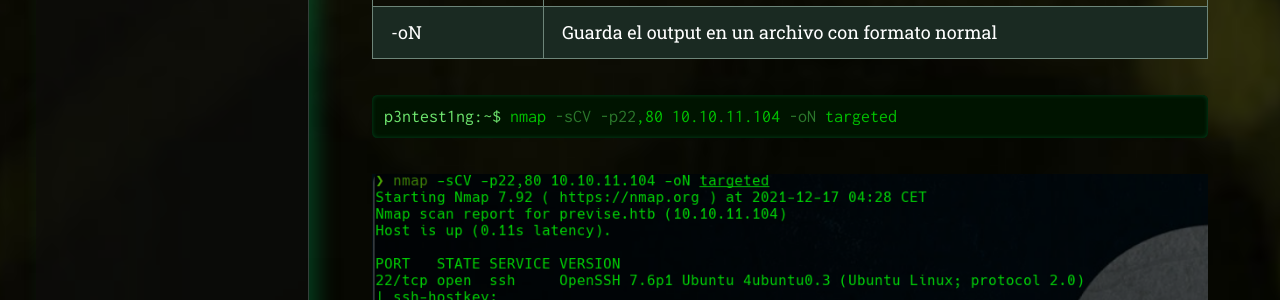
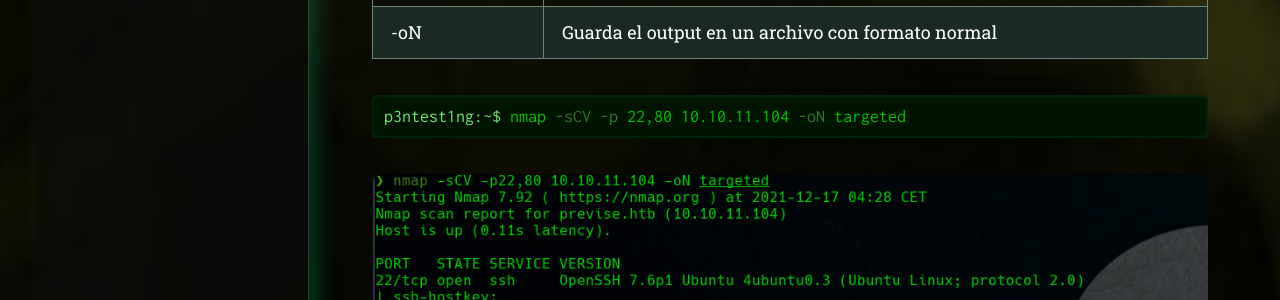
Before and after one commit to WildZarek/wildzarek.github.io, a Jekyll site: the page built from _posts/2022-01-08-previse-htb.md, in a window 1280 px wide. Shown: the part 4108-4408 px from the top of the page. Built offline with Jekyll 4.4.1, drawn with Linux system fonts in a browser that asks for light colours; nearby versions of some CDN libraries; some web fonts are replaced.

Commit message:
Minor changes

````diff
--- a/_posts/2022-01-08-previse-htb.md
+++ b/_posts/2022-01-08-previse-htb.md
@@ -72,7 +72,7 @@
 | -oN       | Guarda el output en un archivo con formato normal      |
 
 ```console
-p3ntest1ng:~$ nmap -sCV -p22,80 10.10.11.104 -oN targeted
+p3ntest1ng:~$ nmap -sCV -p 22,80 10.10.11.104 -oN targeted
 ```
 
 ![Nmap Scan 2](/assets/images/hackthebox/previse/nmap2.png)
@@ -112,7 +112,7 @@
 En este caso estoy utilizando un diccionario pequeño, si no encontrasemos nada tiraremos de otro más grande.
 
 ```console
-p3ntest1ng:~$ wfuzz -c -w /usr/share/wordlists/dirb/common.txt --hc=404 http://previse.htb/FUZZ 2>/dev/null
+p3ntest1ng:~$ wfuzz -c -w /usr/share/wordlists/dirb/common.txt --hc 404 http://previse.htb/FUZZ 2>/dev/null
 ```
 
 ![wfuzz de directorios](/assets/images/hackthebox/previse/wfuzz1.png)
@@ -127,7 +127,7 @@
 | --hc=404  | Ocultar todos los códigos de estado 404 |
 
 ```console
-p3ntest1ng:~$ wfuzz -c -w /usr/share/wordlists/dirb/common.txt --hc=404 http://previse.htb/FUZZ.php 2>/dev/null
+p3ntest1ng:~$ wfuzz -c -w /usr/share/wordlists/dirb/common.txt --hc 404 http://previse.htb/FUZZ.php 2>/dev/null
 ```
 
 ![wfuzz de archivos](/assets/images/hackthebox/previse/wfuzz2.png)
````
Also changed, not shown: other parts of _posts/2022-01-08-previse-htb.md (+1 -1 lines), _posts/2022-02-20-bolt-htb.md (+3 -3 lines).
